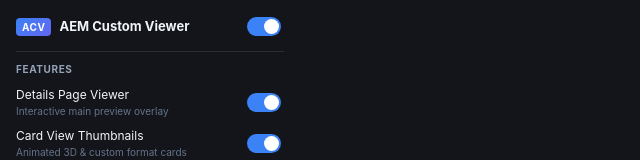
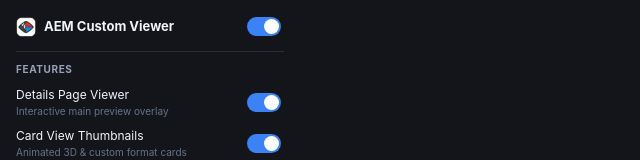
Before and after one commit to pnamadobe/aemcustomviewer, a website with bundled scripts: page extension/ui/popup.html in a window 1280 px wide. Shown: the top 160 px of the page, without its empty margins (0-640 px from the left). Built offline with nearby package versions, Linux system fonts and the light colour scheme; some packages are replaced by stand-ins of ours.

Commit message:
Add custom extension icons (16/32/48/128px) to manifest.json and toolbar popup

```diff
--- a/extension/ui/popup.html
+++ b/extension/ui/popup.html
@@ -120,7 +120,7 @@
 <body>
   <div class="header">
     <div class="brand">
-      <span class="badge">ACV</span>
+      <img src="../icons/icon-32.png" alt="" style="width:20px;height:20px;border-radius:4px;display:block" />
       <span>AEM Custom Viewer</span>
     </div>
     <input type="checkbox" id="enabled" title="Master Enable / Disable" />
```
Also changed, not shown: extension/icons/icon-128.png (added), extension/icons/icon-16.png (added), extension/icons/icon-32.png (added), extension/icons/icon-48.png (added), extension/manifest.json, icon/aemcustomviewer.png (added).
